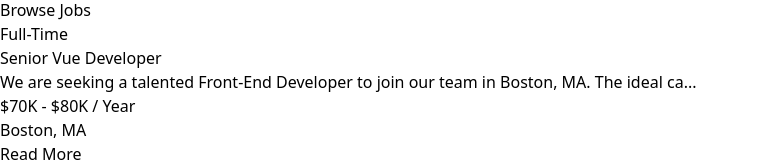
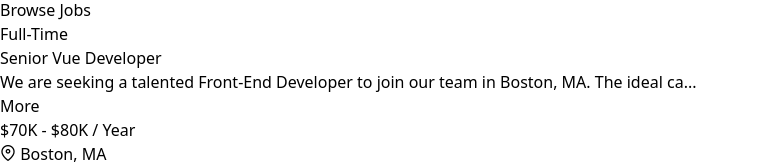
Before and after one commit to thierryrudaseswa/VUE_JOBS, a Vue app: page / in a window 1280 px wide. Shown: the part 542-710 px from the top of the page, without its empty margins (0-758 px from the left). Built offline with nearby package versions, Linux system fonts and the light colour scheme; the HTML template or start-up script is replaced by a standard one.

Commit message:
the additional of different functions in vue js

```diff
--- a/package.json
+++ b/package.json
@@ -9,6 +9,7 @@
     "preview": "vite preview"
   },
   "dependencies": {
+    "primeicons": "^7.0.0",
     "vue": "^3.4.29",
     "vue-router": "^4.4.3"
   },
--- a/src/components/JobListing.vue
+++ b/src/components/JobListing.vue
@@ -17,6 +17,10 @@ import {defineProps,ref,computed} from "vue"
 //   return description;
 
 // })
+
+const toggleFullDescription = () => {
+  showFullDescription.value = !showFullDescription.value;
+};
 
 const props = defineProps({
   job:Object
@@ -39,7 +43,17 @@ const truncatedDescription = computed(()=>{
         <div class="text-gray-600 my-2">{{ job.type }}</div>
         <h3 class="text-xl font-bold">{{ job.title }}</h3>
       </div>
-<div class="mb-5">{{truncatedDescription}}</div>
+<div class="mb-5">
+   <div>
+          {{ truncatedDescription }}
+        </div>
+        <button
+          @click="toggleFullDescription"
+          class="text-green-500 hover:text-green-600 mb-5"
+        >
+          {{ showFullDescription ? 'Less' : 'More' }}
+        </button>
+</div>
 
 
       <h3 class="text-green-500 mb-2">{{ job.salary }} / Year</h3>
@@ -48,8 +62,9 @@ const truncatedDescription = computed(()=>{
 
       <div class="flex flex-col lg:flex-row justify-between mb-4">
         <div class="text-orange-700 mb-3">
-          <i class="pi pi-map-marker text-orange-700"></i>
+           <i class="pi pi-map-marker text-orange-700"></i>
           {{ job.location }}
+
         </div>
 
         <button  class="h-[36px] bg-green-500 hover:bg-green-600 text-white px-4 py-2 rounded-lg text-center text-sm">   Read More</button>
--- a/src/main.js
+++ b/src/main.js
@@ -2,5 +2,6 @@ import './assets/main.css'
 import { createRouter, createWebHistory } from 'vue-router';
 import { createApp } from 'vue'
 import App from './App.vue'
+import "primeicons/primeicons.css";
 
 createApp(App).mount('#app')
```
Also changed, not shown: 1 other file (tests, documents, lock files or other folders).
